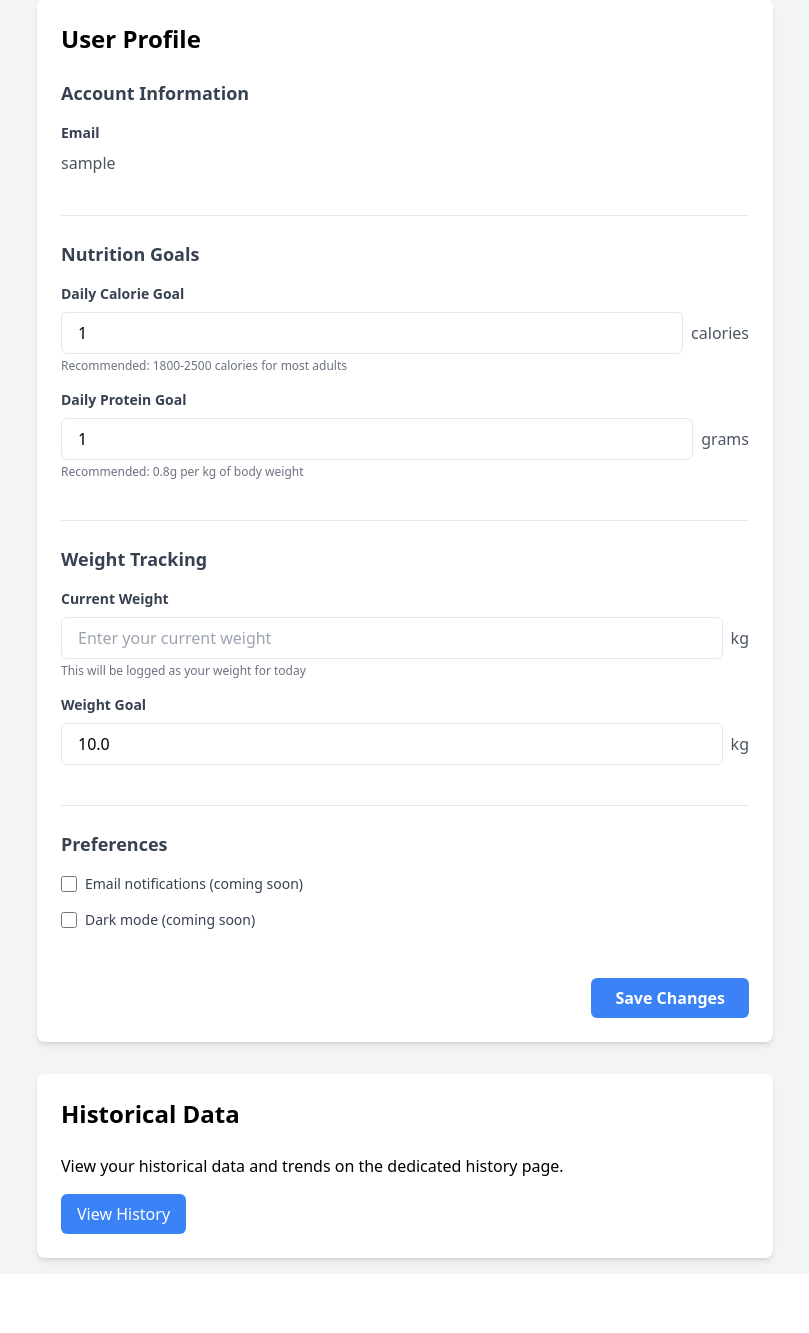
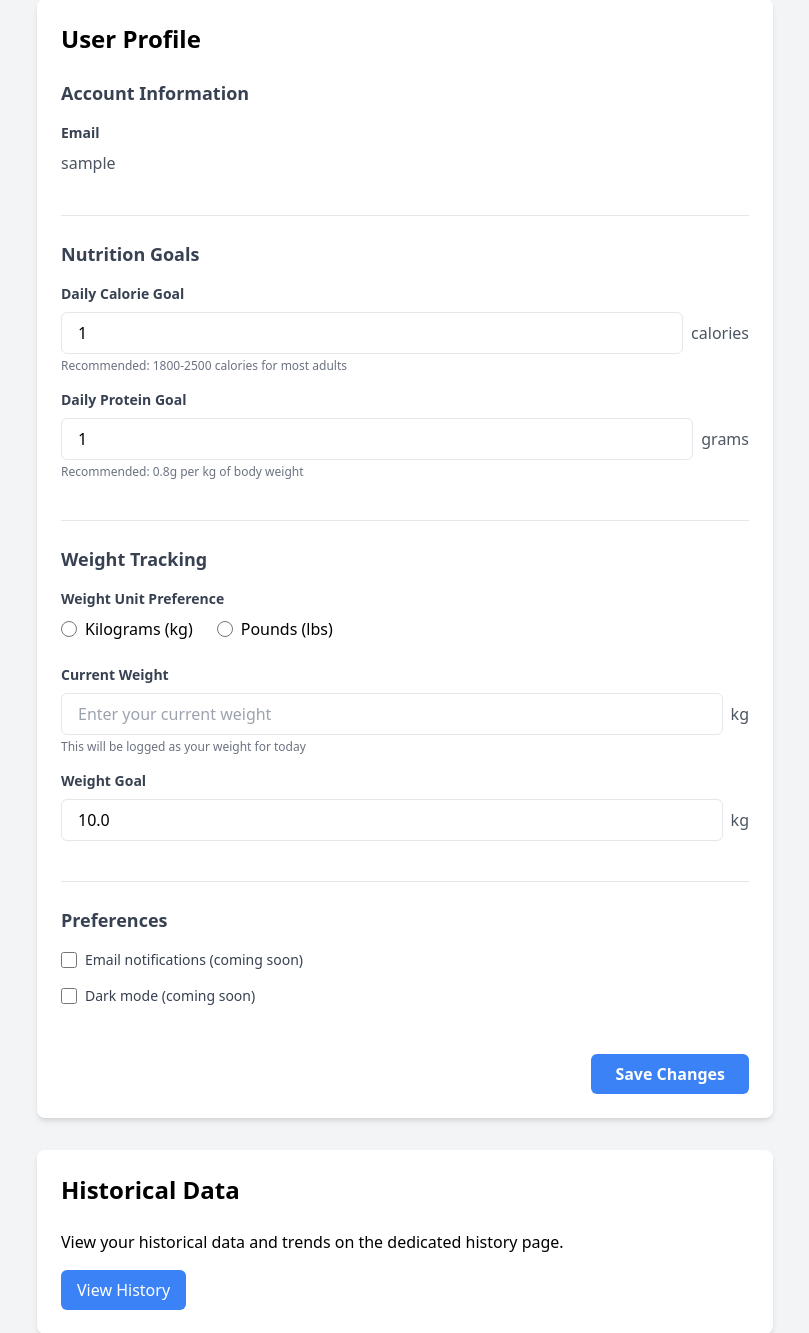
Before and after one commit to AndyIsBuilding/calorie_counter, a Flask app: page /settings in a window 1280 px wide. Shown: the part 349-1682 px from the top of the page, without its empty margins (235-1044 px from the left). Before the commit the page ends 1616 px from the top, so only its background shows below. Run offline with Flask 3, Linux system fonts and the light colour scheme; a user stored in the database is signed in; tables that the repository leaves empty hold one stand-in row (values such as "Sample post"); data that the repository does not hold is empty; some libraries are stand-ins or nearby versions.

Commit message:
add wt preference

```diff
--- a/app.py
+++ b/app.py
@@ -45,37 +45,52 @@
 login_manager.login_view = 'login'
 
 class User(UserMixin):
-    def __init__(self, id, username, calorie_goal=DEFAULT_CALORIE_GOAL, protein_goal=DEFAULT_PROTEIN_GOAL, weight_goal=None):
+    def __init__(self, id, username, calorie_goal=DEFAULT_CALORIE_GOAL, protein_goal=DEFAULT_PROTEIN_GOAL, weight_goal=None, weight_unit=0):
         self.id = id
         self.username = username
         self.calorie_goal = calorie_goal
         self.protein_goal = protein_goal
         self.weight_goal = weight_goal
+        self.weight_unit = weight_unit  # 0 for kg, 1 for lbs
 
-    def update_goals(self, calorie_goal, protein_goal, weight_goal=None):
-        """Update the user's calorie, protein, and weight goals"""
+    def update_goals(self, calorie_goal, protein_goal, weight_goal=None, weight_unit=None):
+        """Update the user's calorie, protein, weight goals and weight unit preference"""
         self.calorie_goal = calorie_goal
         self.protein_goal = protein_goal
 
-        # Only update weight_goal if it's provided
+        # Update weight_goal and weight_unit if provided
         if weight_goal is not None:
             self.weight_goal = weight_goal
 
-            # Update the database with all goals
-            conn = sqlite3.connect(DB_PATH)
-            c = conn.cursor()
-            c.execute("UPDATE users SET calorie_goal = ?, protein_goal = ?, weight_goal = ? WHERE id = ?",
+        if weight_unit is not None:
+            self.weight_unit = weight_unit
+
+        # Update the database with all settings
+        conn = sqlite3.connect(DB_PATH)
+        c = conn.cursor()
+
+        # Check if weight_unit column exists
+        try:
+            c.execute("SELECT weight_unit FROM users WHERE id = ?", (self.id,))
+            # If we get here, the column exists
+            c.execute("""UPDATE users SET
+                        calorie_goal = ?,
+                        protein_goal = ?,
+                        weight_goal = ?,
+                        weight_unit = ?
+                        WHERE id = ?""",
+                    (calorie_goal, protein_goal, weight_goal, weight_unit, self.id))
+        except sqlite3.OperationalError:
+            # Column doesn't exist, just update the other fields
+            c.execute("""UPDATE users SET
+                        calorie_goal = ?,
+                        protein_goal = ?,
+                        weight_goal = ?
+                        WHERE id = ?""",
                     (calorie_goal, protein_goal, weight_goal, self.id))
-            conn.commit()
-            conn.close()
-        else:
-            # Update just calorie and protein goals
-            conn = sqlite3.connect(DB_PATH)
-            c = conn.cursor()
-            c.execute("UPDATE users SET calorie_goal = ?, protein_goal = ? WHERE id = ?",
-                    (calorie_goal, protein_goal, self.id))
-            conn.commit()
-            conn.close()
+
+        conn.commit()
+        conn.close()
 
         return True
 
@@ -83,6 +98,12 @@
         """Log the user's weight for a specific date"""
         if date is None:
             date = get_local_date().isoformat()
+
+        # Convert weight to kg for storage if user preference is lbs
+        stored_weight = weight
+        if self.weight_unit == 1:  # If user prefers lbs
+            # Convert lbs to kg for storage (1 lb = 0.45359237 kg)
+            stored_weight = weight * 0.45359237
 
         conn = sqlite3.connect(DB_PATH)
         c = conn.cursor()
@@ -93,11 +114,11 @@
 
         if existing_log:
             # Update existing log
-            c.execute("UPDATE weight_logs SET weight = ? WHERE id = ?", (weight, existing_log[0]))
+            c.execute("UPDATE weight_logs SET weight = ? WHERE id = ?", (stored_weight, existing_log[0]))
         else:
             # Insert new log
             c.execute("INSERT INTO weight_logs (date, weight, user_id) VALUES (?, ?, ?)",
-                     (date, weight, self.id))
+                     (date, stored_weight, self.id))
 
         conn.commit()
         conn.close()
@@ -117,7 +138,15 @@
 
         conn.close()
 
-        return logs
+        # Convert weights to user's preferred unit
+        converted_logs = []
+        for date, weight in logs:
+            if self.weight_unit == 1:  # If user prefers lbs
+                # Convert kg to lbs (1 kg = 2.20462 lbs)
+                weight = round(weight * 2.20462, 1)
+            converted_logs.append((date, weight))
+
+        return converted_logs
 
 @login_manager.user_loader
 def load_user(user_id):
@@ -129,7 +158,9 @@
     if user:
         # Check if weight_goal column exists in the result
         weight_goal = user[5] if len(user) > 5 else None
-        return User(user[0], user[1], user[3], user[4], weight_goal)
+        # Check if weight_unit column exists in the result
+        weight_unit = user[6] if len(user) > 6 else 0  # Default to kg (0)
+        return User(user[0], user[1], user[3], user[4], weight_goal, weight_unit)
     return None
 
 def init_db():
@@ -157,6 +188,12 @@
         c.execute("SELECT weight_goal FROM users LIMIT 1")
     except sqlite3.OperationalError:
         c.execute("ALTER TABLE users ADD COLUMN weight_goal REAL DEFAULT NULL")
+
+    # Add weight_unit column to users table if it doesn't exist
+    try:
+        c.execute("SELECT weight_unit FROM users LIMIT 1")
+    except sqlite3.OperationalError:
+        c.execute("ALTER TABLE users ADD COLUMN weight_unit INTEGER DEFAULT 0")  # Default to kg (0)
 
     conn.commit()
     conn.close()
@@ -538,7 +575,10 @@
         conn.close()
 
         if user and check_password_hash(user[2], password):
-            user_obj = User(user[0], user[1], user[3], user[4], user[5])
+            # Get weight_goal and weight_unit if they exist
+            weight_goal = user[5] if len(user) > 5 else None
+            weight_unit = user[6] if len(user) > 6 else 0  # Default to kg (0)
+            user_obj = User(user[0], user[1], user[3], user[4], weight_goal, weight_unit)
             login_user(user_obj)
             return redirect(url_for('dashboard'))
         else:
@@ -578,8 +618,8 @@
         conn = sqlite3.connect(app.config['DB_PATH'])
         c = conn.cursor()
         try:
-            c.execute("INSERT INTO users (username, password, calorie_goal, protein_goal, weight_goal) VALUES (?, ?, ?, ?, ?)",
-                     (username, hashed_password, DEFAULT_CALORIE_GOAL, DEFAULT_PROTEIN_GOAL, None))
+            c.execute("INSERT INTO users (username, password, calorie_goal, protein_goal, weight_goal, weight_unit) VALUES (?, ?, ?, ?, ?, ?)",
+                     (username, hashed_password, DEFAULT_CALORIE_GOAL, DEFAULT_PROTEIN_GOAL, None, 0))
             conn.commit()
             conn.close()
             flash('Registration successful. Please log in.', 'success')
@@ -812,6 +852,7 @@
     protein_goal = request.form.get('protein_goal', type=int)
     weight_goal = request.form.get('weight_goal', type=float)
     current_weight = request.form.get('current_weight', type=float)
+    weight_unit = request.form.get('weight_unit', type=int, default=0)  # Default to kg (0)
 
     # Validate the input
     if calorie_goal is None or protein_goal is None:
@@ -823,7 +864,7 @@
         return redirect(url_for('settings'))
 
     # Update the user's goals using the User class method
-    current_user.update_goals(calorie_goal, protein_goal, weight_goal)
+    current_user.update_goals(calorie_goal, protein_goal, weight_goal, weight_unit)
 
     # Log the current weight if provided
     if current_weight is not None and current_weight > 0:
--- a/static/styles.css
+++ b/static/styles.css
@@ -120,3 +120,16 @@
   height: 100%;
   transition: width 0.5s ease;
 }
+
+/* Progress fill color variants */
+.progress-fill.bg-blue-500 {
+  background-color: #3b82f6;
+}
+
+.progress-fill.bg-green-500 {
+  background-color: #10b981;
+}
+
+.progress-fill.bg-red-500 {
+  background-color: #ef4444;
+}
--- a/templates/settings.html
+++ b/templates/settings.html
@@ -114,6 +114,25 @@
                 <div class="border-b pb-6">
                     <h3 class="text-lg font-semibold mb-4 text-gray-700">Weight Tracking</h3>
 
+                    <!-- Weight Unit Preference -->
+                    <div class="mb-6">
+                        <label class="block text-gray-700 text-sm font-bold mb-2">
+                            Weight Unit Preference
+                        </label>
+                        <div class="flex items-center">
+                            <label class="inline-flex items-center mr-6">
+                                <input type="radio" name="weight_unit" value="0" class="form-radio h-4 w-4 text-blue-600"
+                                       {% if current_user.weight_unit == 0 or current_user.weight_unit is none %}checked{% endif %}>
+                                <span class="ml-2">Kilograms (kg)</span>
+                            </label>
+                            <label class="inline-flex items-center">
+                                <input type="radio" name="weight_unit" value="1" class="form-radio h-4 w-4 text-blue-600"
+                                       {% if current_user.weight_unit == 1 %}checked{% endif %}>
+                                <span class="ml-2">Pounds (lbs)</span>
+                            </label>
+                        </div>
+                    </div>
+
                     <div class="mb-4">
                         <label class="block text-gray-700 text-sm font-bold mb-2" for="current-weight">
                             Current Weight
@@ -122,7 +141,9 @@
                             <input type="number" step="0.1" id="current-weight" name="current_weight"
                                 placeholder="Enter your current weight"
                                 class="w-full px-4 py-2 border rounded-md focus:outline-none focus:ring-2 focus:ring-blue-500">
-                            <span class="ml-2 text-gray-600">kg</span>
+                            <span class="ml-2 text-gray-600 weight-unit">
+                                {% if current_user.weight_unit == 1 %}lbs{% else %}kg{% endif %}
+                            </span>
                         </div>
                         <p class="text-xs text-gray-500 mt-1">This will be logged as your weight for today</p>
                     </div>
@@ -136,7 +157,9 @@
                                 value="{{ current_user.weight_goal or '' }}"
                                 placeholder="Enter your target weight"
                                 class="w-full px-4 py-2 border rounded-md focus:outline-none focus:ring-2 focus:ring-blue-500">
-                            <span class="ml-2 text-gray-600">kg</span>
+                            <span class="ml-2 text-gray-600 weight-unit">
+                                {% if current_user.weight_unit == 1 %}lbs{% else %}kg{% endif %}
+                            </span>
                         </div>
                     </div>
 
@@ -148,7 +171,7 @@
                                 <thead>
                                     <tr class="text-left text-gray-500">
                                         <th class="pb-2">Date</th>
-                                        <th class="pb-2">Weight (kg)</th>
+                                        <th class="pb-2">Weight ({% if current_user.weight_unit == 1 %}lbs{% else %}kg{% endif %})</th>
                                     </tr>
                                 </thead>
                                 <tbody>
@@ -241,6 +264,8 @@
         const proteinInput = document.getElementById('protein-goal');
         const originalCalorieValue = calorieInput.value;
         const originalProteinValue = proteinInput.value;
+        const weightUnitRadios = document.querySelectorAll('input[name="weight_unit"]');
+        const weightUnitLabels = document.querySelectorAll('.weight-unit');
 
         // Function to validate inputs
         function validateInputs() {
@@ -286,6 +311,16 @@
             }
         }
 
+        // Update weight unit labels when the user changes their preference
+        weightUnitRadios.forEach(radio => {
+            radio.addEventListener('change', function() {
+                const unitText = this.value === '1' ? 'lbs' : 'kg';
+                weightUnitLabels.forEach(label => {
+                    label.textContent = unitText;
+                });
+            });
+        });
+
         // Show confirmation modal
         saveButton.addEventListener('click', function() {
             if (validateInputs()) {
```
